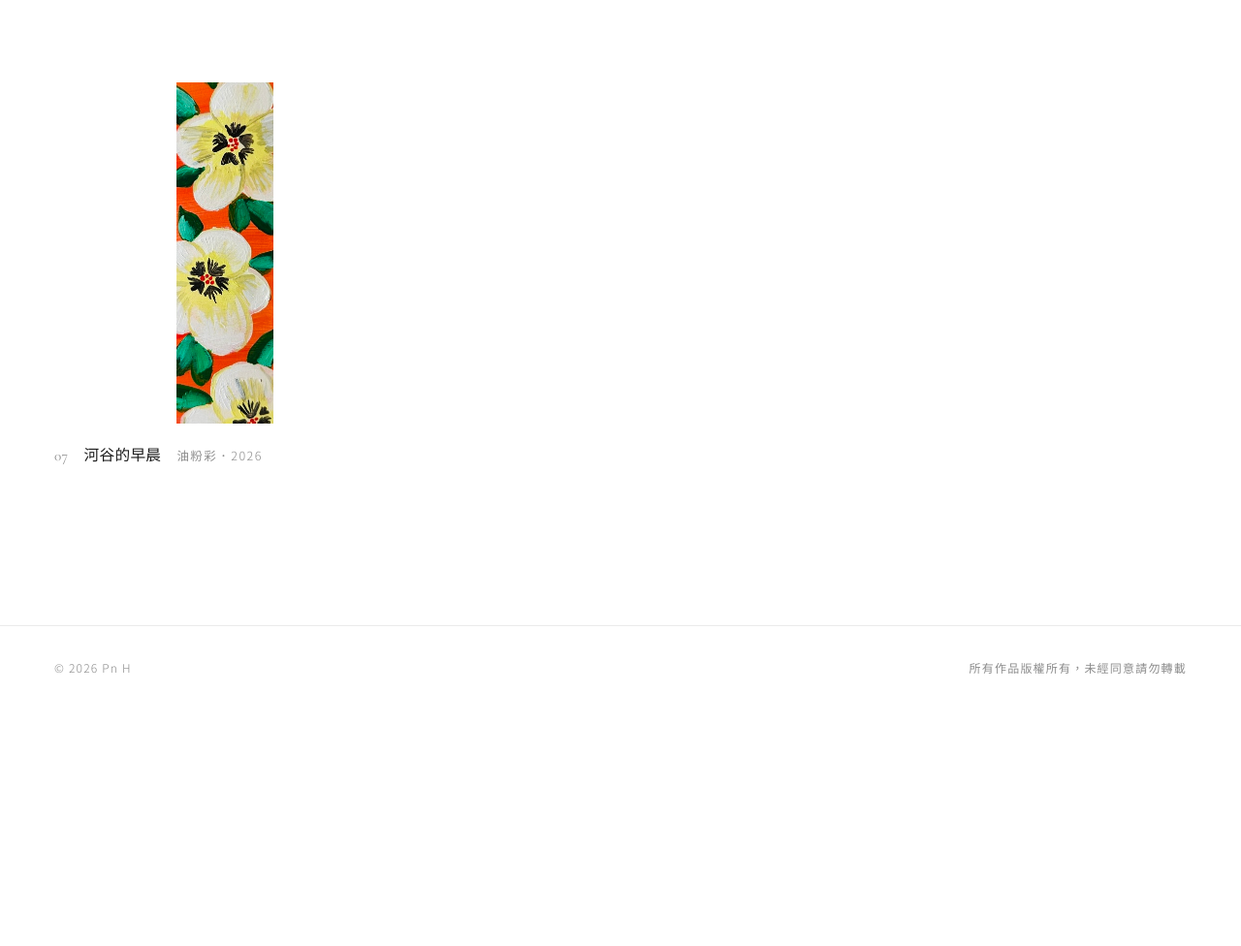
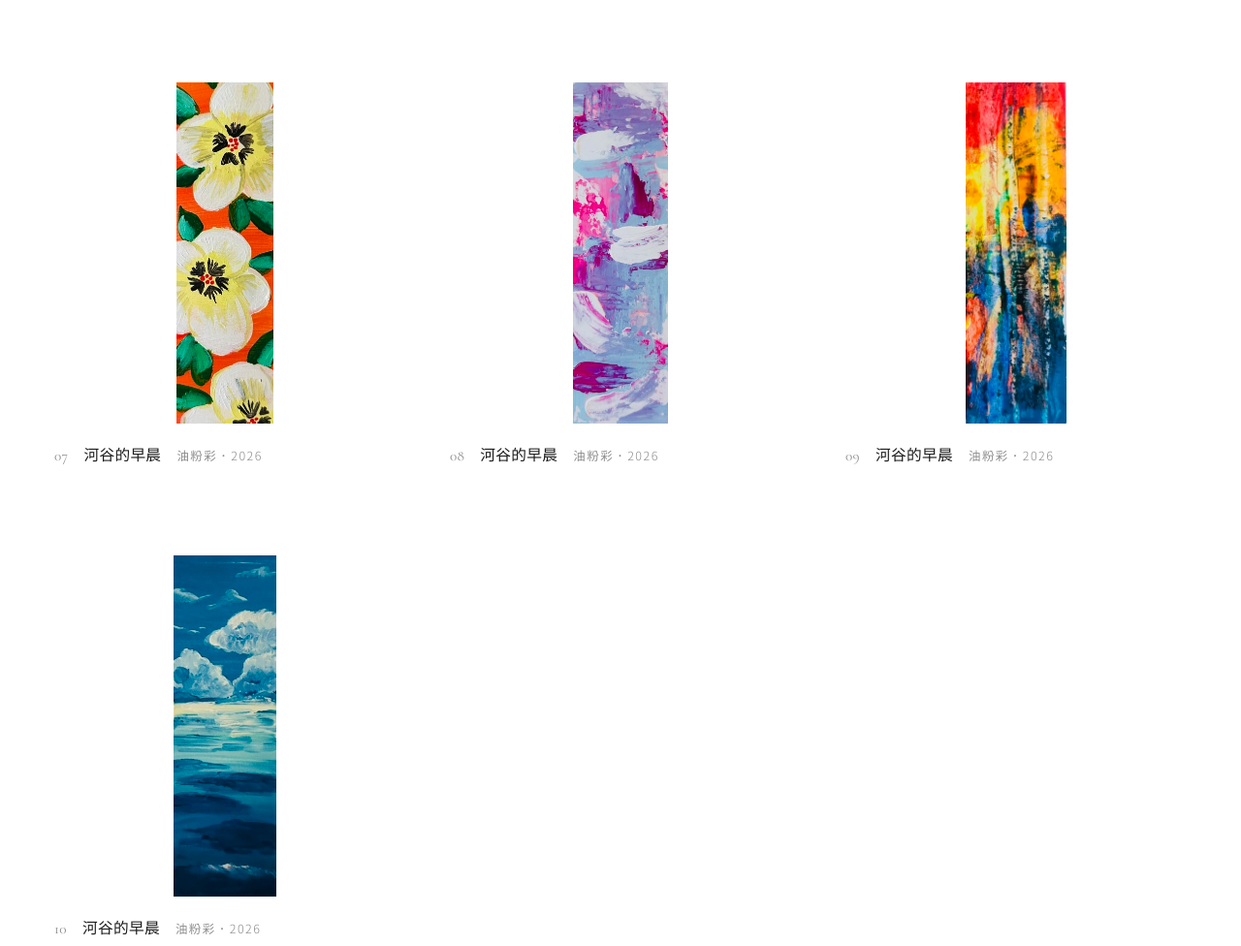
Before and after one commit to minihsieh00/mypainting, a plain HTML site: page works.html in a window 1280 px wide. Shown: the part 1342-2318 px from the top of the page at 97% size. Before the commit the page ends 2083 px from the top, so only its background shows below. Drawn offline with nearby package versions, Linux system fonts and the light colour scheme.

Commit message:
Update works.html

```diff
--- a/works.html
+++ b/works.html
@@ -200,6 +200,9 @@ const works = [
   { src: "05.jpg", title: "花田", year: 2026, medium: "油粉彩", size: "", category: "油粉彩", desc: "" },
   { src: "06.jpg", title: "蓮花圈", year: 2026, medium: "壓克力", size: "", category: "壓克力", desc: "" },
   { src: "07.jpg", title: "河谷的早晨", year: 2026, medium: "油粉彩", size: "", category: "油粉彩", desc: "" },
+  { src: "08.jpg", title: "河谷的早晨", year: 2026, medium: "油粉彩", size: "", category: "油粉彩", desc: "" },
+  { src: "09.jpg", title: "河谷的早晨", year: 2026, medium: "油粉彩", size: "", category: "油粉彩", desc: "" },
+  { src: "10.jpg", title: "河谷的早晨", year: 2026, medium: "油粉彩", size: "", category: "油粉彩", desc: "" },
 ];
 
 /* ===== 以下是程式，不需要修改 ===== */
```
